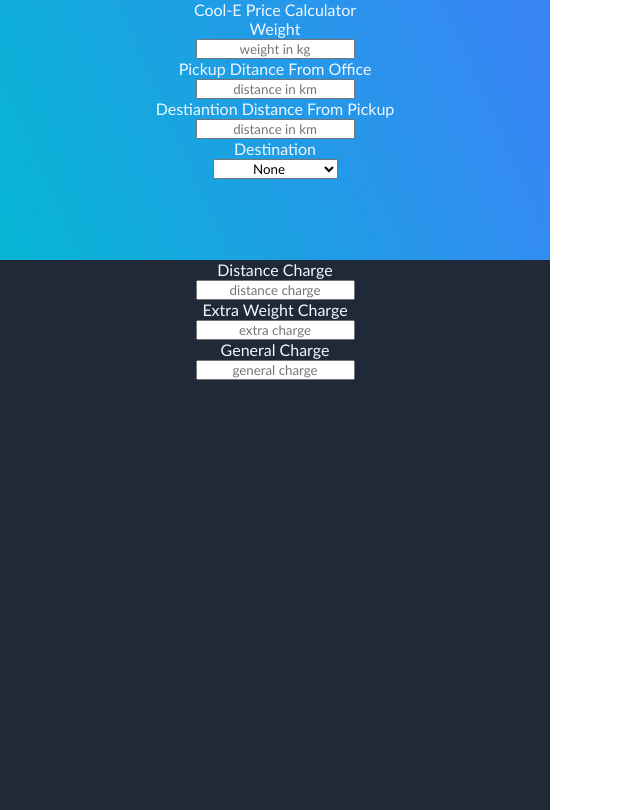
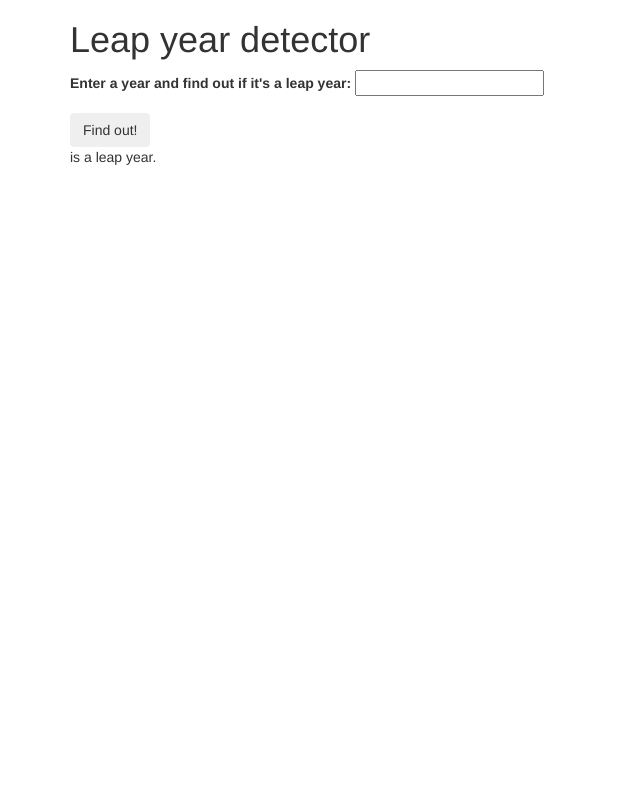
Before and after one commit to kenshin-bd/BBCHW, a plain HTML site: page index.html in a window 1280 px wide. Shown: the whole page, without its empty margins (0-640 px from the left). Drawn offline with nearby package versions, Linux system fonts and the light colour scheme.

Commit message:
Update index.html

```diff
--- a/index.html
+++ b/index.html
@@ -1,69 +1,28 @@
 <!DOCTYPE html>
 <html>
-    <head>
-        <link rel="stylesheet" href="style.css">
-    </head>
-    <body>
-        <header><div>Cool-E Price Calculator</div>
-            <div>Weight</div>
-            <input type="text"id="weight" placeholder="weight in kg" required></input>
-            <div>Pickup Ditance From Office</div>
-            <input type="text" id="officeTopickup" placeholder="distance in km"></input>
-            <div>Destiantion Distance From Pickup</div>
-            <input type="text" id="pickupTodestination" placeholder="distance in km" required></input>
-            <div>Destination</div>
-            <select id="destination">
-                <option value="None">None</option>
-                <option value="Mirpur">Mirpur</option>
-                <option value="Uttara">Uttara</option>
-                <option value="Uttara">Nikunja</option>
-                <option value="Uttara">Zatrabari</option>
-                <option value="Mirpur">Shyamoli</option>
-                <option value="Mirpur">Mohhammadpur</option>
-                <option value="Mirpur">Gulshan-1</option>
-                <option value="Dhanmondi">Dhanmondi</option>
-                <option value="Dhanmondi">Farmgate</option>
-                <option value="Dhanmondi">New Market</option>
-                <option value="Dhanmondi">Green Road</option>
-                <option value="Dhanmondi">Rampura</option>
-                <option value="Dhanmondi">Mohakhali</option>
-                <option value="Dhanmondi">Cantonment</option>
-                <option value="Dhanmondi">Banani</option>
-                <option value="Dhanmondi">Badda</option>
-                <option value="Dhanmondi">Malibag</option>
-                <option value="Dhanmondi">Motijheel</option>
-                <option value="Dhanmondi">Mogbazar</option>
-                <option value="Dhanmondi">Baridhara</option>
-                <option value="Agargaon">Agargaon</option>
-                <option value="Tejgaon">Tejgaon</option>
-                <option value="Tejgaon">Puran Dhaka</option>
-                <option value="Tejgaon">Chok Bazar</option>
-                <option value="Tejgaon">Bashundhara R/A</option>
-                <option value="Tejgaon">Khilkhet</option>
-                <option value="Tejgaon">Basabo</option>
-                <option value="Tejgaon">Banasree</option>
-                <option value="Tejgaon">Shanti Nagar</option>
-                <option value="Nadda">Nadda</option>
-                <option value="Nadda">Kala Chadpur</option>
-                <option value="Nadda">Uttor Khan</option>
-                <option value="Nadda">Dokkhin Khan</option>
-                <option value="Nadda">Wari</option>
-                <option value="Nadda">Demra</option>
+<head>
+  <link rel="stylesheet" href="https://maxcdn.bootstrapcdn.com/bootstrap/3.3.4/css/bootstrap.min.css">
+  <link href="css/styles.css" rel="stylesheet" type="text/css">
+  <script src="https://code.jquery.com/jquery-1.11.3.min.js"></script>
+  <script src="js/scripts.js"></script>
+  <title>Leap year detector</title>
+</head>
+<body>
+  <div class="container">
+    <h1>Leap year detector</h1>
 
+    <form id="leap-year">
+      <div class="form-group">
+        <label for="year">Enter a year and find out if it's a leap year:</label>
+        <input id="year" type="text">
+      </div>
 
+      <button type="submit" class="btn">Find out!</button>
+    </form>
 
-
-
-            </select>
-        </header>
-        <section>
-            <div>Distance Charge</div>
-            <input type="text" id="distanceCharge" placeholder="distance charge"></input>
-            <div>Extra Weight Charge</div>
-            <input type ="text" id="extracharge" placeholder="extra charge"></input>
-            <div>General Charge</div>
-            <input type="text" id="totalCharge" placeholder="general charge"></input>
-        </section>
-        <script src="app.js"></script>
-    </body>
+    <div id="result">
+      <p><span class="year"></span> is <span class="not"></span> a leap year.</p>
+    </div>
+  </div>
+</body>
 </html>
```
